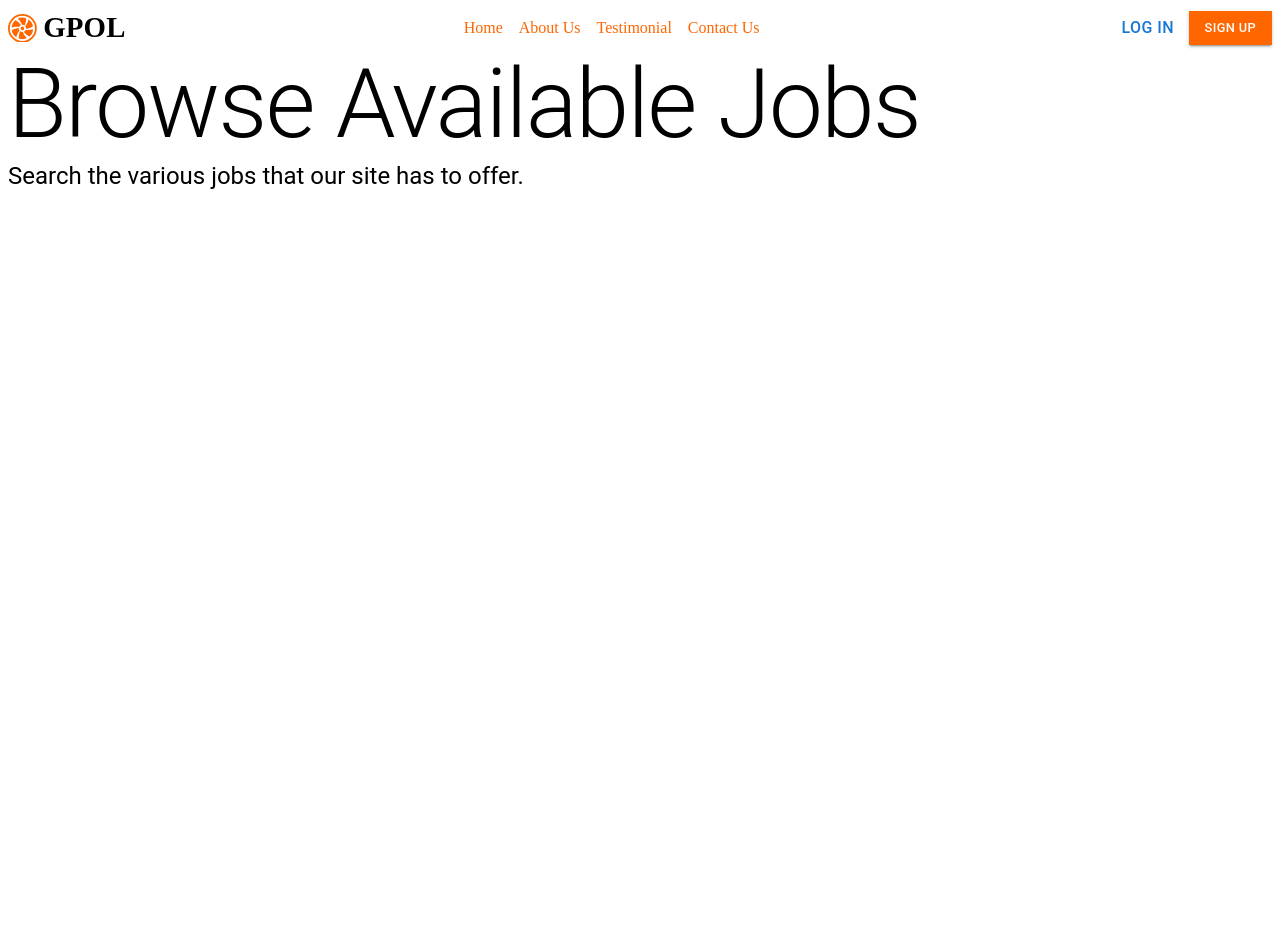
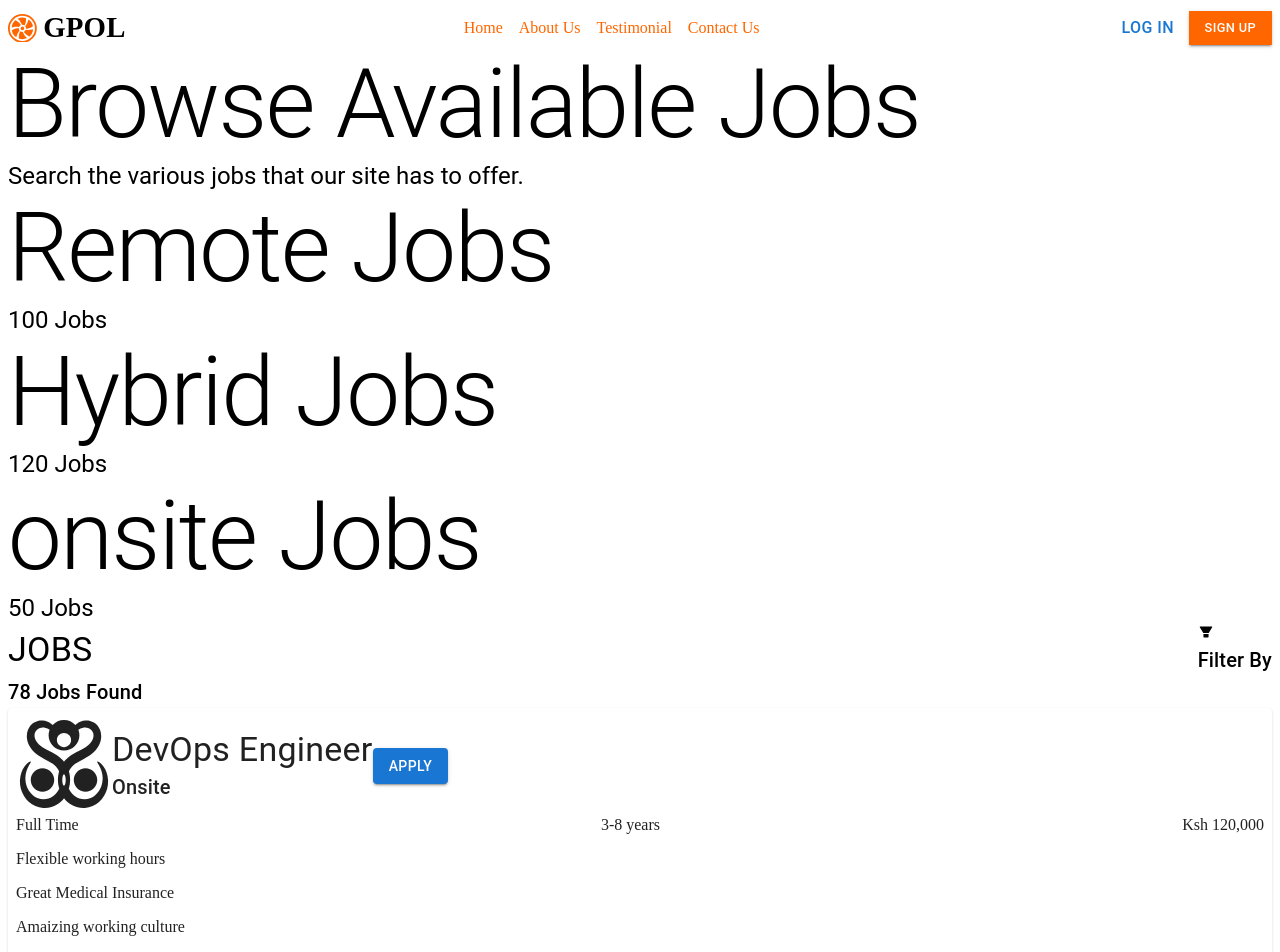
Before and after one commit to Cavein254/gpolive-0.0.2, a Next.js app: page /dashboard in a window 1280 px wide. Shown: the top 952 px of the page. Before the commit the page ends 800 px from the top, so only its background shows below. Built offline with nearby package versions, Linux system fonts and the light colour scheme.

Commit message:
Add job items

```diff
--- a/components/dashboard/Dashboard.tsx
+++ b/components/dashboard/Dashboard.tsx
@@ -1,8 +1,52 @@
+import { Box, Typography } from "@mui/material"
+import { AiFillFilter } from "react-icons/ai"
 import Job from "./job/Job"
 
 const Dashboard = () => {
   return (
-    <Job />
+    <>
+    <Box>
+      <Box className="job-header">
+        <Box>
+          <Typography variant='h1'>
+            Browse Available Jobs
+          </Typography>
+          <Typography variant='h5'>
+            Search the various jobs that our site has to offer.
+          </Typography>
+        </Box>
+        <Box>
+          <Box>
+            <Typography variant='h1'>Remote Jobs</Typography>
+            <Typography variant='h5'>100 Jobs</Typography>
+          </Box>
+          <Box>
+            <Typography variant='h1'>Hybrid Jobs</Typography>
+            <Typography variant='h5'>120 Jobs</Typography>
+          </Box>
+          <Box>
+            <Typography variant='h1'>onsite Jobs</Typography>
+            <Typography variant='h5'>50 Jobs</Typography>
+          </Box>
+        </Box>
+        <Box>
+          <Box className="job-filter-item">
+            <Box >
+              <Typography variant='h4'>JOBS</Typography>
+            </Box>
+            <Box>
+              <AiFillFilter />
+              <Typography variant="h6">Filter By</Typography>
+            </Box>
+          </Box>
+          <Box>
+            <Typography variant="h6">78 Jobs Found</Typography>
+          </Box>
+        </Box>
+      </Box>
+      <Job />
+    </Box>
+    </>
   )
 }
 
--- a/components/dashboard/job/Job.tsx
+++ b/components/dashboard/job/Job.tsx
@@ -1,20 +1,47 @@
-import { Box, Typography } from "@mui/material"
+import { Box, Button, Card, Typography } from "@mui/material"
+import { GiAbstract034 } from "react-icons/gi"
+import './styles.css'
 
 const Job = () => {
   return (
-    <Box>
-      <Box className="job-header">
+    <Card className="job-main-card">
+      <Box className="job-whole-wrapper">
+     <Box className='job-card-wrapper'>
+      <Box className='job-card-items'>
         <Box>
-          <Typography variant='h1'>
-            Browse Available Jobs
-          </Typography>
-          <Typography variant='h5'>
-            Search the various jobs that our site has to offer.
-          </Typography>
+          <GiAbstract034  className='job-icon'/>
         </Box>
-        <Box></Box>
+        <Box>
+          <Typography variant="h4">DevOps Engineer</Typography>
+          <Typography variant="h6">Onsite</Typography>
+        </Box>
       </Box>
-    </Box>
+      <Box>
+        <Button variant="contained">
+          Apply
+        </Button>
+      </Box>
+     </Box>
+     <Box className="job-details">
+        <Box>Full Time</Box>
+        <Box>3-8 years</Box>
+        <Box>Ksh 120,000</Box>
+     </Box>
+     <Box>
+        <Box>
+          <p>
+            Flexible working hours
+          </p>
+          <p>
+             Great Medical Insurance
+          </p>
+          <p>
+            Amaizing working culture
+          </p>
+        </Box>
+     </Box>
+     </Box>
+    </Card>
   )
 }
 
--- a/components/dashboard/job/styles.css
+++ b/components/dashboard/job/styles.css
@@ -1,3 +1,34 @@
 .job-header {
 
 }
+
+.job-whole-wrapper {
+    padding:0.5rem;
+}
+.job-card-wrapper {
+    display: flex;
+    flex-direction: row;
+    align-items: center;
+ }
+
+.job-card-items {
+    display: flex;
+    flex-direction: row;
+    align-items: center;
+    justify-content: space-between;
+}
+.job-icon {
+    font-size: 6rem;
+}
+.job-details {
+    display: flex;
+    justify-content: space-between;
+    align-items: center;
+}
+
+.job-filter-item{
+    display: flex;
+    justify-content: space-between;
+    align-items: center;
+    flex-direction: row;
+}
```
